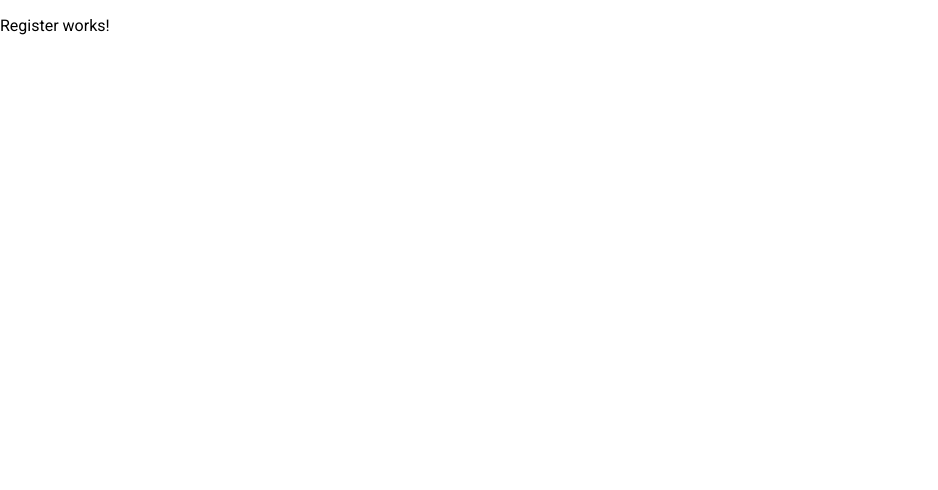
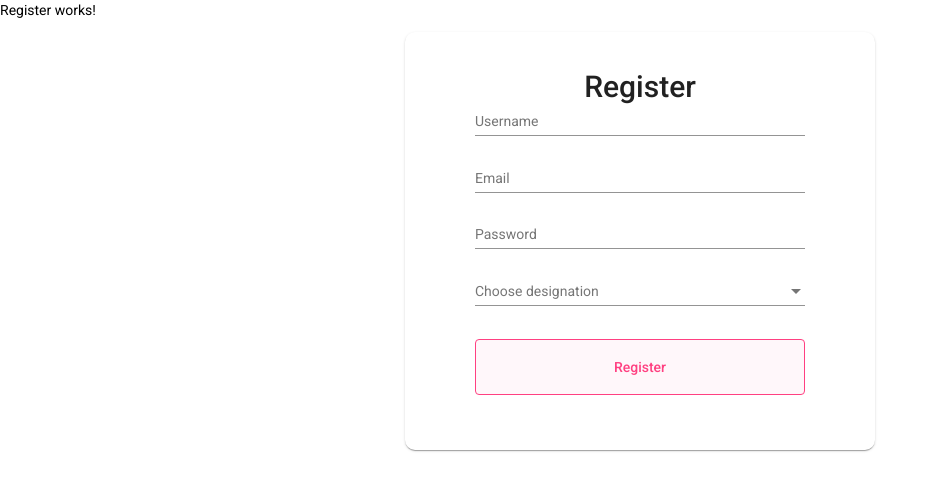
Before and after one commit to Kroster01/managementAccount, an Angular app: page /register in a window 1280 px wide. Shown: the top 490 px of the page, without its empty margins (0-938 px from the left). Built offline with nearby package versions, Linux system fonts and the light colour scheme.

Commit message:
primera versión html de login y register

```diff
--- a/angular.json
+++ b/angular.json
@@ -24,6 +24,7 @@
               "src/assets"
             ],
             "styles": [
+              "./node_modules/@angular/material/prebuilt-themes/indigo-pink.css",
               "src/styles.scss"
             ],
             "scripts": []
@@ -87,6 +88,7 @@
               "src/assets"
             ],
             "styles": [
+              "./node_modules/@angular/material/prebuilt-themes/indigo-pink.css",
               "src/styles.scss"
             ],
             "scripts": []
--- a/package.json
+++ b/package.json
@@ -16,6 +16,7 @@
     "@angular/common": "~11.1.1",
     "@angular/compiler": "~11.1.1",
     "@angular/core": "~11.1.1",
+    "@angular/flex-layout": "^11.0.0-beta.33",
     "@angular/forms": "~11.1.1",
     "@angular/material": "^11.1.1",
     "@angular/platform-browser": "~11.1.1",
--- a/src/app/principal/login-y-registro/login/loginComponent/login.component.html
+++ b/src/app/principal/login-y-registro/login/loginComponent/login.component.html
@@ -1 +1,23 @@
 <p>login works!</p>
+<div class="main-wrapper" fxLayout="row" fxLayoutAlign="center center">
+
+    <mat-card class="box">
+      <mat-card-header>
+        <mat-card-title>Sign In</mat-card-title>
+      </mat-card-header>
+
+      <form class="example-form">
+        <mat-card-content>
+          <mat-form-field class="example-full-width">
+            <input matInput placeholder="Username">
+          </mat-form-field>
+
+          <mat-form-field class="example-full-width">
+            <input matInput placeholder="Password">
+          </mat-form-field>
+        </mat-card-content>
+        <button mat-stroked-button color="accent" class="btn-block">Sign-in</button>
+      </form>
+    </mat-card>
+
+  </div>
--- a/src/app/principal/login-y-registro/register/registerComponent/register.component.html
+++ b/src/app/principal/login-y-registro/register/registerComponent/register.component.html
@@ -1 +1,37 @@
 <p>Register works!</p>
+<div class="main-wrapper" fxLayout="row" fxLayoutAlign="center center">
+  <mat-card class="box">
+    <mat-card-header>
+      <mat-card-title>Register</mat-card-title>
+    </mat-card-header>
+
+    <form class="example-form">
+
+      <mat-card-content>
+        <mat-form-field class="example-full-width">
+          <input matInput placeholder="Username">
+        </mat-form-field>
+
+        <mat-form-field class="example-full-width">
+          <input matInput placeholder="Email">
+        </mat-form-field>
+
+        <mat-form-field class="example-full-width">
+          <input matInput placeholder="Password">
+        </mat-form-field>
+
+        <mat-form-field class="example-full-width">
+          <mat-label>Choose designation</mat-label>
+          <mat-select>
+            <mat-option [value]="user" *ngFor="let user of User">{{user}}
+            </mat-option>
+          </mat-select>
+        </mat-form-field>
+
+      </mat-card-content>
+
+      <button mat-stroked-button color="accent" class="btn-block">Register</button>
+
+    </form>
+  </mat-card>
+</div>
--- a/src/app/principal/login-y-registro/register/registerComponent/register.component.scss
+++ b/src/app/principal/login-y-registro/register/registerComponent/register.component.scss
@@ -0,0 +1,108 @@
+html,
+body {
+	height: 100%;
+	margin: 0;
+	padding: 0;
+}
+
+body {
+	min-height: 100vh;
+	background-color: #e5e5e5;
+	font-family: 'Roboto', sans-serif;
+}
+
+.app-header {
+	justify-content: space-between;
+	position: fixed;
+	top: 0;
+	left: 0;
+	right: 0;
+	z-index: 2;
+	box-shadow: 0 3px 5px -1px rgba(0, 0, 0, .2), 0 6px 10px 0 rgba(0, 0, 0, .14), 0 1px 18px 0 rgba(0, 0, 0, .12);
+}
+
+.main-wrapper {
+	height: 100%;
+}
+
+.positronx {
+	text-decoration: none;
+	color: #ffffff;
+}
+
+.box {
+	position: relative;
+	top: 0;
+	opacity: 1;
+	float: left;
+	padding: 60px 50px 40px 50px;
+	width: 100%;
+	background: #fff;
+	border-radius: 10px;
+	transform: scale(1);
+	-webkit-transform: scale(1);
+	-ms-transform: scale(1);
+	z-index: 5;
+	max-width: 330px;
+}
+
+.box.back {
+	transform: scale(.95);
+	-webkit-transform: scale(.95);
+	-ms-transform: scale(.95);
+	top: -20px;
+	opacity: .8;
+	z-index: -1;
+}
+
+.box:before {
+	content: "";
+	width: 100%;
+	height: 30px;
+	border-radius: 10px;
+	position: absolute;
+	top: -10px;
+	background: rgba(255, 255, 255, .6);
+	left: 0;
+	transform: scale(.95);
+	-webkit-transform: scale(.95);
+	-ms-transform: scale(.95);
+	z-index: -1;
+}
+
+.main-wrapper .example-form {
+	min-width: 100%;
+	max-width: 300px;
+	width: 100%;
+}
+
+.main-wrapper .example-full-width,
+.main-wrapper .btn-block {
+	width: 100%;
+}
+
+.main-wrapper mat-card-header {
+	text-align: center;
+	width: 100%;
+	display: block;
+	font-weight: 700;
+}
+
+.main-wrapper mat-card-header mat-card-title {
+	font-size: 30px;
+	margin: 0;
+}
+
+.main-wrapper .mat-card {
+	padding: 45px 70px 55px;
+}
+
+.main-wrapper .mat-stroked-button {
+	border: 1px solid currentColor;
+	line-height: 54px;
+	background: #FFF7FA;
+}
+
+.main-wrapper .mat-form-field-appearance-legacy .mat-form-field-infix {
+	padding: 0.8375em 0;
+}
--- a/src/app/principal/login-y-registro/register/registerComponent/register.component.ts
+++ b/src/app/principal/login-y-registro/register/registerComponent/register.component.ts
@@ -6,7 +6,7 @@
   styleUrls: ['./register.component.scss']
 })
 export class RegisterComponent implements OnInit {
-
+  User: any = ['Super Admin', 'Author', 'Reader'];
   constructor() { }
 
   ngOnInit(): void {
```
Also changed, not shown: src/app/angular-material.module.ts (+4 -4 lines), src/app/app.module.ts (+11 -2 lines), 1 other file (tests, documents, lock files or other folders).
